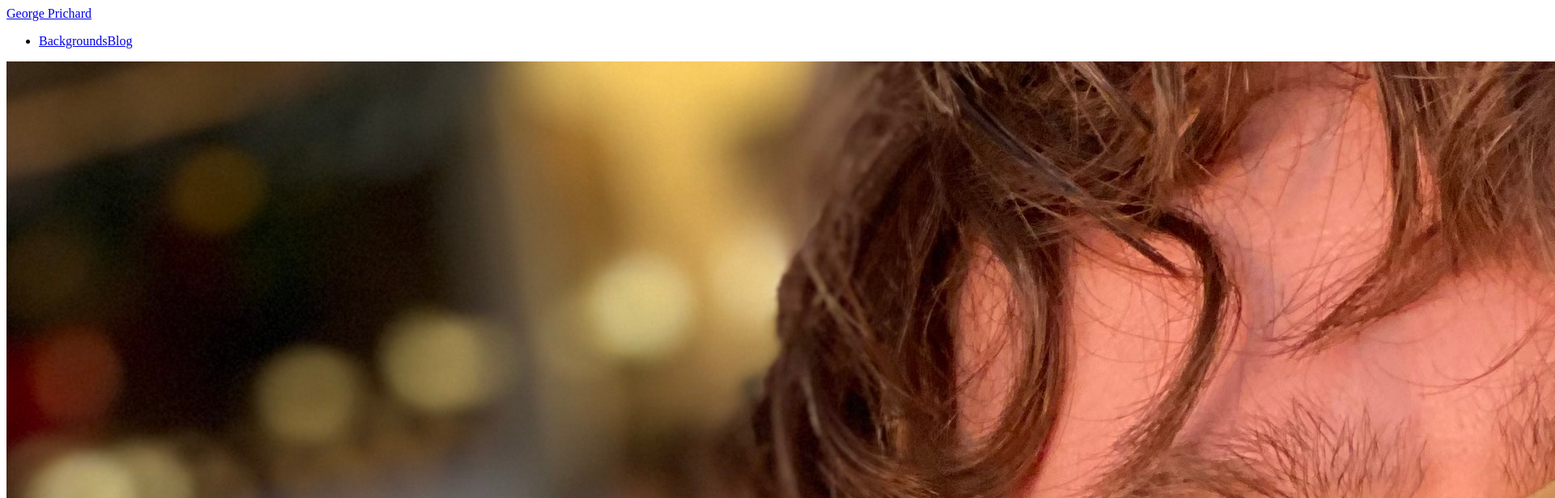
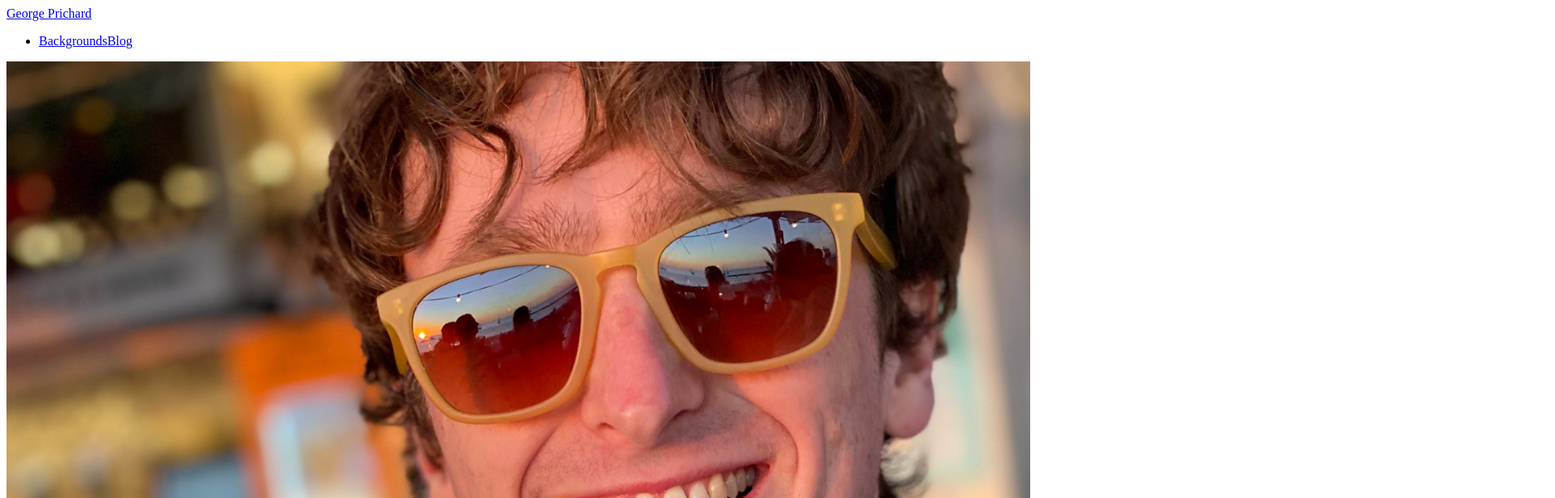
Before and after one commit to dgmp88/georgep.xyz, a Next.js app: page / in a window 1280 px wide. Shown: the top 616 px of the page at 81% size, 1920 px wide, since content can reach past the window. Built offline with nearby package versions, Linux system fonts and the light colour scheme.

Commit message:
Let next deal with the image

```diff
--- a/pages/index.jsx
+++ b/pages/index.jsx
@@ -1,5 +1,8 @@
 import { NavBar } from '../components/navbar';
 import { Background } from '../components/homeBackground';
+import Image from 'next/image';
+
+import mePic from '../public/images/me.jpg';
 
 function Home() {
   return (
@@ -9,11 +12,7 @@ function Home() {
       <div className="hero min-h-screen">
         <div className="hero-content prose text-center max-w-lg glass rounded-lg">
           <div>
-            <img
-              className="rounded-lg w-lg"
-              src="/images/me.jpg"
-              alt="George"
-            ></img>
+            <Image src={mePic} className="rounded-lg" />
           </div>
           <div className="">
             <h2 className="text-gray-100">Hi. I'm George</h2>
```
